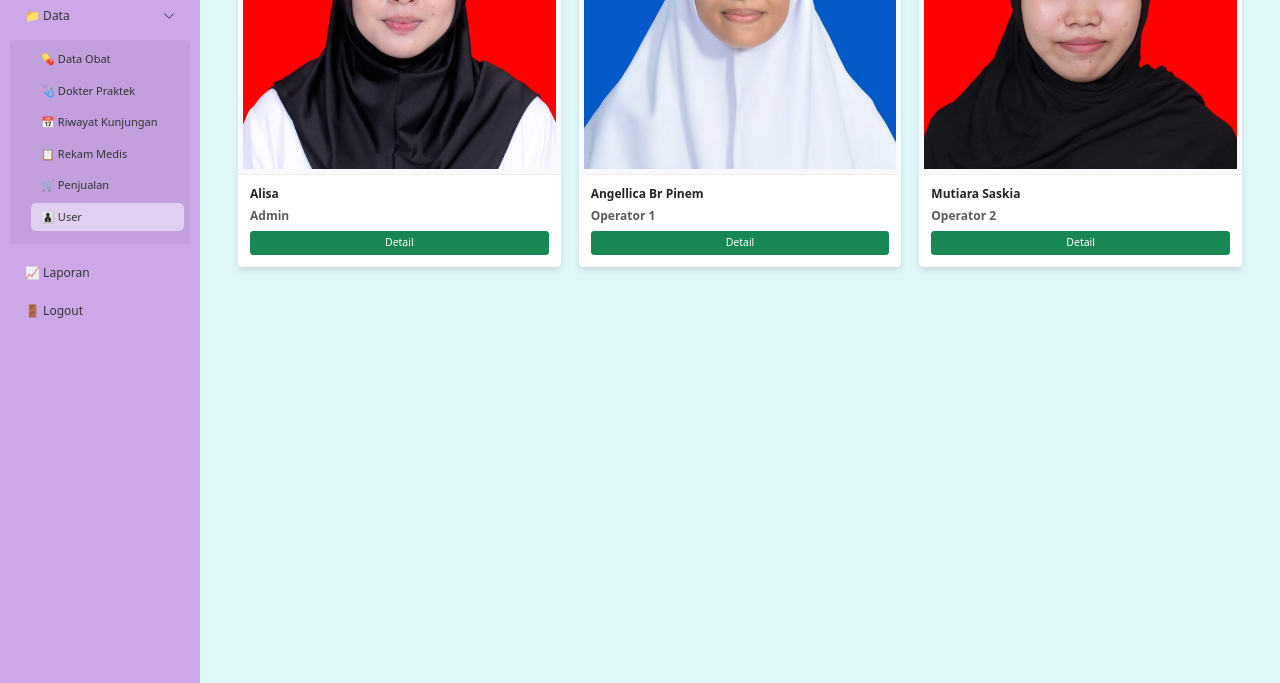
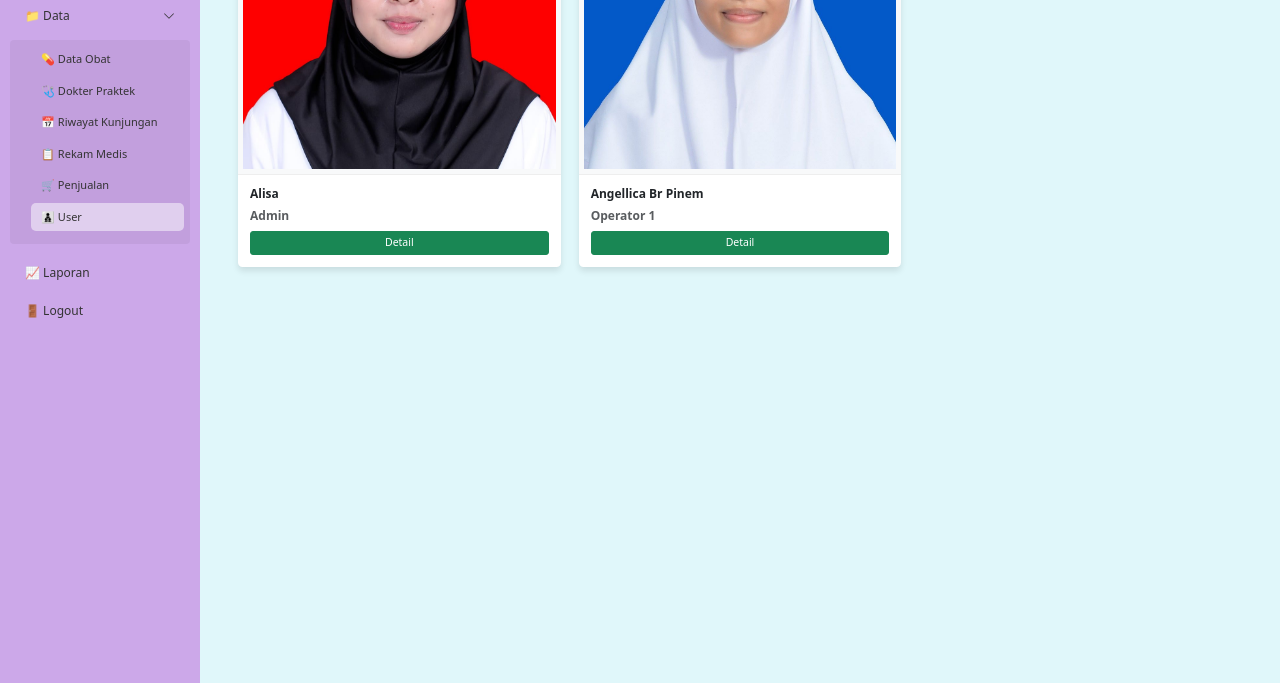
Before and after one commit to angellicabrpinem-afk/1kel1aApotek, a plain HTML site: page user.html in a window 1280 px wide. Shown: the part 117-800 px from the top of the page. Drawn offline with nearby package versions, Linux system fonts and the light colour scheme.

Commit message:
Update user.html

```diff
--- a/user.html
+++ b/user.html
@@ -148,21 +148,7 @@
           </div>
         </div>
 
-        <!-- User 3 -->
-        <div class="col-md-4 mb-3">
-          <div class="card h-100">
-            <img src="aset/Anggota2.jpeg" class="card-img-top" alt="Anggota2">
-            <div class="card-body d-flex flex-column justify-content-between">
-              <div>
-                <h6 class="card-title fw-bold">Mutiara Saskia</h6>
-                <p class="card-text text-muted small mb-2"><strong>Operator 2</strong></p>
-              </div>
-              <a href="detailuser3.html" class="btn btn-sm btn-success w-100">Detail</a>
-            </div>
-          </div>
-        </div>
-      </div>
-    </div>
+
   </main>
 
   <script src="https://cdn.jsdelivr.net/npm/bootstrap@5.3.2/dist/js/bootstrap.bundle.min.js"></script>
```
